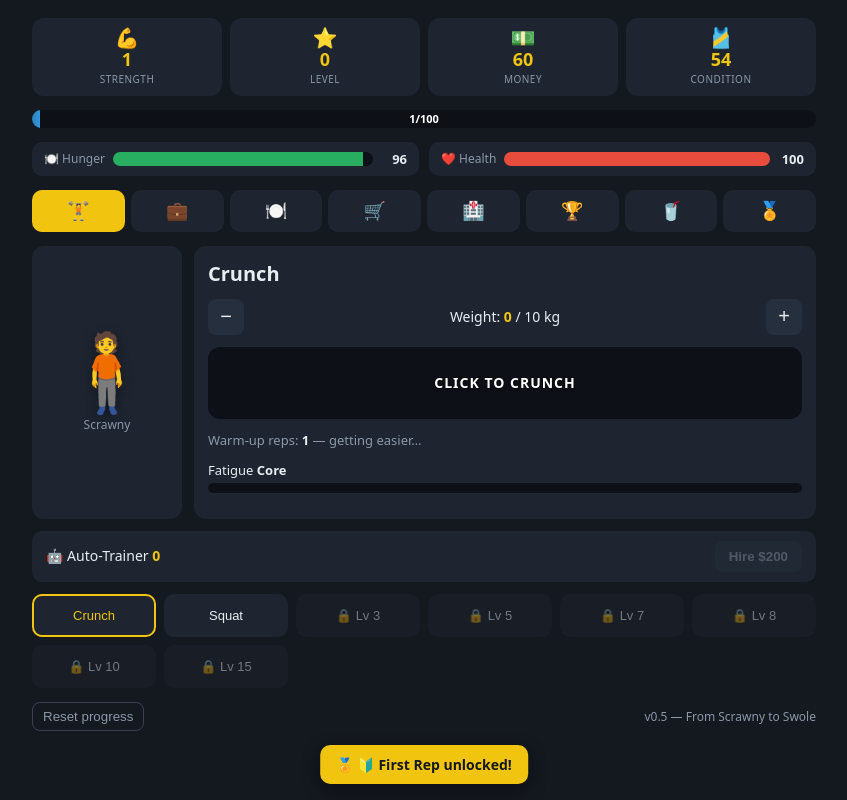
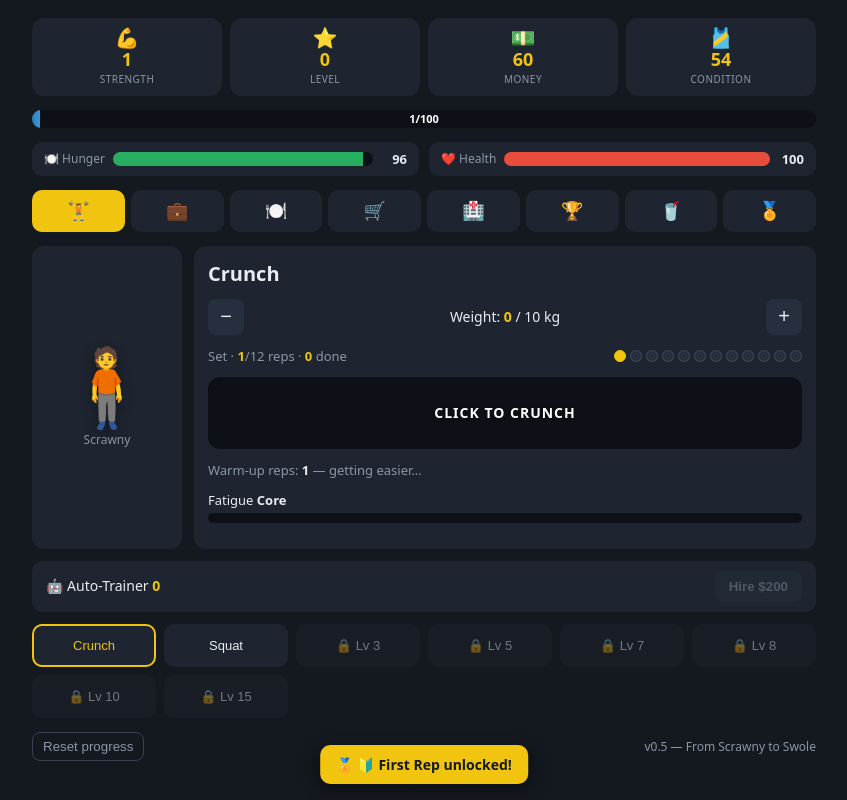
Before and after one commit to Pedroasilva/gym_incremental, a website built with Vite: page index.html in a window 1280 px wide. Both pictures are taken after a click on the button "Do a rep". Shown: the whole page, without its empty margins (216-1063 px from the left). Built offline with nearby package versions, Linux system fonts and the light colour scheme.

Commit message:
feat: sets & rest routine — 12-rep series, forced pause per muscle builds strength + conditioning

```diff
--- a/src/achievements.ts
+++ b/src/achievements.ts
@@ -18,6 +18,8 @@ export const ACHIEVEMENTS: Achievement[] = [
   { id: "firstrep", name: "First Rep", emoji: "🔰", desc: "Complete your first repetition", done: (g) => g.state.totalReps >= 1 },
   { id: "heavy", name: "Heavy Lifter", emoji: "🏋️", desc: "Load 100 kg on a lift", done: (g) => g.selectedWeight() >= 100 },
   { id: "grinder", name: "Grinder", emoji: "🔁", desc: "Do 1,000 total reps", done: (g) => g.state.totalReps >= 1000 },
+  { id: "firstset", name: "First Set", emoji: "✅", desc: "Complete your first full set", done: (g) => g.state.setsCompleted >= 1 },
+  { id: "routine", name: "On a Routine", emoji: "📋", desc: "Complete 100 sets", done: (g) => g.state.setsCompleted >= 100 },
   { id: "rising", name: "Rising Star", emoji: "⭐", desc: "Reach level 10", done: (g) => g.state.level >= 10 },
   { id: "strongman", name: "Strongman", emoji: "💪", desc: "Reach 5,000 strength", done: (g) => g.state.strength >= 5000 },
   { id: "beast", name: "Beast", emoji: "🦍", desc: "Reach 25,000 strength", done: (g) => g.state.strength >= 25000 },
--- a/src/balance.ts
+++ b/src/balance.ts
@@ -7,6 +7,12 @@ export const BALANCE = {
   fatiguePerRepFactor: 0.35, // fatigue per rep = weight * factor
   fatigueMax: 100,
   fatigueRecoverPerSec: 6, // fatigue recovery (idle) per second
+  repsPerSet: 12, // reps that make up one set (série) — like a real routine
+  restSeconds: 20, // forced rest between sets, per muscle (the pause)
+  setStrengthBase: 30, // bonus strength XP per completed set (+ weight scaling)
+  setStrengthWeight: 4, // extra set-bonus XP per kg lifted
+  setConditionGain: 1.5, // conditioning earned per completed set (the routine pays off)
+  setConditionMax: 30, // cap on conditioning earned from doing sets
   healthDrainBase: 0.06, // health lost per rep (overtraining)
   healthDrainWeight: 0.003, // extra health lost per rep, scaled by weight
   xpPerRepFactor: 1.0, // xp per rep = weight * factor * globalMultiplier
--- a/src/game.ts
+++ b/src/game.ts
@@ -19,6 +19,10 @@ export interface State {
   currentExercise: string; // id
   weight: Record<string, number>; // chosen weight per exercise (kg)
   reps: Record<string, number>;
+  setReps: Record<string, number>; // reps done in the current set, per exercise (0..repsPerSet)
+  rest: Record<Muscle, number>; // forced rest remaining per muscle (seconds) between sets
+  setsCompleted: number; // total sets finished (stat / achievements)
+  setCondition: number; // conditioning earned from completing sets (the routine)
   fatigue: Record<Muscle, number>;
   physique: Record<Muscle, number>;
   owned: Record<string, boolean>; // market items owned
@@ -46,6 +50,10 @@ function initialState(): State {
     currentExercise: "crunch",
     weight: {},
     reps: {},
+    setReps: {},
+    rest: { core: 0, legs: 0, chest: 0, arms: 0, back: 0, fullbody: 0 },
+    setsCompleted: 0,
+    setCondition: 0,
     fatigue: { core: 0, legs: 0, chest: 0, arms: 0, back: 0, fullbody: 0 },
     physique: { core: 0, legs: 0, chest: 0, arms: 0, back: 0, fullbody: 0 },
     owned: {},
@@ -86,6 +94,17 @@ export class Game {
   }
   currentReps(ex = this.exercise()): number {
     return this.state.reps[ex.id] ?? 0;
+  }
+  // Reps completed in the current set (série) for this exercise.
+  setReps(ex = this.exercise()): number {
+    return this.state.setReps[ex.id] ?? 0;
+  }
+  // Seconds of forced rest still owed before a muscle can start its next set.
+  restRemaining(muscle = this.exercise().muscle): number {
+    return this.state.rest[muscle] ?? 0;
+  }
+  isResting(ex = this.exercise()): boolean {
+    return this.restRemaining(ex.muscle) > 0;
   }
   xpForNextLevel(): number {
     return Math.floor(BALANCE.levelBase * Math.pow(BALANCE.levelGrowth, this.state.level));
@@ -191,7 +210,8 @@ export class Game {
     const std = Math.sqrt(vals.reduce((a, v) => a + (v - mean) ** 2, 0) / vals.length);
     const symmetry = mean / (mean + std); // 0..1
     const base = 40 + symmetry * 45;
-    const value = base + this.state.dietCondition + this.itemMods().conditionMod - this.sideEffects();
+    const value =
+      base + this.state.setCondition + this.state.dietCondition + this.itemMods().conditionMod - this.sideEffects();
     return Math.max(0, Math.min(100, Math.round(value)));
   }
 
@@ -217,6 +237,7 @@ export class Game {
   push(): boolean {
     const ex = this.exercise();
     if (this.muscleFatigue() >= BALANCE.fatigueMax) return false;
+    if (this.restRemaining(ex.muscle) > 0) return false; // resting between sets
     if (this.state.hunger <= 0) return false; // too hungry to lift
     if (this.state.health <= 0) return false; // too sick to lift
 
@@ -250,6 +271,22 @@ export class Game {
     this.state.hunger = Math.max(0, this.state.hunger - (weight * 0.015 + 0.8));
     // overtraining: each rep wears down health; rest/eat/work lets it recover
     this.state.health = Math.max(0, this.state.health - (BALANCE.healthDrainBase + weight * BALANCE.healthDrainWeight));
+
+    // Sets (séries): every repsPerSet reps completes a set. Finishing a set is
+    // what truly builds the body — it grants a strength bonus, bumps conditioning,
+    // and forces a rest pause on that muscle before the next set can begin.
+    this.state.setReps[ex.id] = this.setReps(ex) + 1;
+    if (this.state.setReps[ex.id] >= BALANCE.repsPerSet) {
+      this.state.setReps[ex.id] = 0;
+      this.state.rest[ex.muscle] = BALANCE.restSeconds;
+      this.state.setsCompleted++;
+      const setXp =
+        (BALANCE.setStrengthBase + weight * BALANCE.setStrengthWeight) *
+        this.globalMultiplier() * mods.xpMult * this.buffMult("xpMult");
+      this.state.strength += setXp;
+      this.state.xp += setXp;
+      this.state.setCondition = Math.min(BALANCE.setConditionMax, this.state.setCondition + BALANCE.setConditionGain);
+    }
 
     while (this.state.xp >= this.xpForNextLevel()) {
       this.state.xp -= this.xpForNextLevel();
@@ -366,7 +403,7 @@ export class Game {
   private autoSwitch(): boolean {
     if (this.state.hunger <= 0 || this.state.health <= 0) return false;
     for (const ex of EXERCISES) {
-      if (this.unlocked(ex) && this.state.fatigue[ex.muscle] < BALANCE.fatigueMax) {
+      if (this.unlocked(ex) && this.state.fatigue[ex.muscle] < BALANCE.fatigueMax && this.state.rest[ex.muscle] <= 0) {
         if (ex.id !== this.state.currentExercise) this.selectExercise(ex.id);
         return true;
       }
@@ -379,6 +416,8 @@ export class Game {
       const active = this.exercise().muscle === m;
       const rate = active ? BALANCE.fatigueRecoverPerSec * 0.4 : BALANCE.fatigueRecoverPerSec;
       this.state.fatigue[m] = Math.max(0, this.state.fatigue[m] - rate * dt);
+      // count down the forced rest between sets for each muscle
+      if (this.state.rest[m] > 0) this.state.rest[m] = Math.max(0, this.state.rest[m] - dt);
     }
     for (const ex of EXERCISES) {
       if (ex.id !== this.state.currentExercise && (this.state.reps[ex.id] ?? 0) > 0) {
@@ -425,7 +464,8 @@ export class Game {
       let guard = 0;
       while (this.autoAcc >= 1 && guard++ < 300) {
         this.autoAcc -= 1;
-        if (this.muscleFatigue() >= BALANCE.fatigueMax && !this.autoSwitch()) break;
+        // exhausted or resting between sets → switch to a fresh muscle, or stop
+        if ((this.muscleFatigue() >= BALANCE.fatigueMax || this.restRemaining() > 0) && !this.autoSwitch()) break;
         if (this.state.hunger <= 0 || this.state.health <= 0) break;
         this.push(); // may partial-charge or complete a rep; state handled inside
       }
--- a/src/main.ts
+++ b/src/main.ts
@@ -55,6 +55,10 @@ app.innerHTML = `
           <button id="weightDown">−</button>
           <span>Weight: <b id="weightval">0</b> / <span id="weightmax">0</span> kg</span>
           <button id="weightUp">+</button>
+        </div>
+        <div class="settrack">
+          <span class="setlbl">Set · <b id="setreps">0</b>/<span id="setper">12</span> reps · <b id="setsdone">0</b> done</span>
+          <div id="setdots" class="setdots"></div>
         </div>
         <button id="bar" class="bar" aria-label="Do a rep">
           <span id="effort" class="effort"></span>
@@ -230,8 +234,14 @@ barEl.addEventListener("click", (e) => {
   // Only real mouse/touch clicks count. Keyboard-triggered clicks (Enter/Space)
   // have detail === 0 — ignore them so the rep button can't be auto-fired.
   if ((e as MouseEvent).detail === 0) return;
+  const setsBefore = game.state.setsCompleted;
   if (game.push()) {
+    if (game.state.setsCompleted > setsBefore) {
+      floatText("SET ✅");
+      toast(`✅ Set done! Rest ${BALANCE.restSeconds}s before the next series.`);
+    } else {
       floatText(`+${Math.max(1, Math.round(game.selectedWeight() * game.globalMultiplier()))} 💪`);
+    }
   }
 });
 // Block keyboard activation entirely (no holding Enter to spam reps).
@@ -580,6 +590,26 @@ function render(now: number) {
   fill.style.background = `hsl(${ease * 130}, 80%, 50%)`;
 
   $("warmup").textContent = String(Math.floor(game.currentReps()));
+
+  // Sets (séries) tracker
+  const setReps = game.setReps();
+  const restLeft = game.restRemaining();
+  const resting = restLeft > 0;
+  $("setper").textContent = String(BALANCE.repsPerSet);
+  $("setreps").textContent = String(setReps);
+  $("setsdone").textContent = String(game.state.setsCompleted);
+  const dots = $("setdots");
+  if (dots.childElementCount !== BALANCE.repsPerSet) {
+    dots.innerHTML = Array.from({ length: BALANCE.repsPerSet }, () => `<span class="dot"></span>`).join("");
+  }
+  dots.querySelectorAll<HTMLElement>(".dot").forEach((d, i) => d.classList.toggle("on", i < setReps));
+  if (resting) {
+    // show the rest as a filling bar so the pause is visible
+    const eff = $<HTMLElement>("effort");
+    eff.style.width = (1 - restLeft / BALANCE.restSeconds) * 100 + "%";
+    eff.style.background = "#2980b9";
+  }
+
   const exhausted = game.muscleFatigue() >= BALANCE.fatigueMax;
   const starving = game.state.hunger <= 0;
   const sick = game.state.health <= 0;
@@ -587,6 +617,8 @@ function render(now: number) {
     ? "too sick — go to the hospital!"
     : starving
       ? "too hungry — eat something!"
+      : resting
+        ? `resting between sets — ${Math.ceil(restLeft)}s (builds strength & conditioning)`
         : exhausted
           ? "muscle exhausted — rest or switch!"
           : game.state.health < 25
@@ -600,10 +632,13 @@ function render(now: number) {
     ? "HOSPITAL 🏥"
     : starving
       ? "EAT 🍽️"
+      : resting
+        ? `RESTING ${Math.ceil(restLeft)}s 😮‍💨`
         : exhausted
           ? "REST 😮‍💨"
           : `CLICK TO ${ex.name.toUpperCase()}`;
   $("bar").classList.toggle("exhausted", exhausted || starving || sick);
+  $("bar").classList.toggle("resting", resting);
 
   $("fatname").textContent = ex.muscle;
   const fat = game.muscleFatigue();
--- a/src/style.css
+++ b/src/style.css
@@ -143,6 +143,31 @@ body {
 .weight button:active { transform: scale(0.92); }
 .weight b { color: var(--accent); }
 
+/* ---- Sets (séries) tracker ---- */
+.settrack {
+  display: flex;
+  align-items: center;
+  justify-content: space-between;
+  gap: 10px;
+  font-size: 13px;
+  color: var(--muted);
+}
+.settrack b { color: var(--accent); }
+.setdots {
+  display: flex;
+  gap: 4px;
+  flex-wrap: wrap;
+}
+.setdots .dot {
+  width: 12px;
+  height: 12px;
+  border-radius: 50%;
+  background: var(--panel2);
+  border: 1px solid rgba(255, 255, 255, 0.12);
+  transition: background 0.1s linear;
+}
+.setdots .dot.on { background: var(--accent); border-color: var(--accent); }
+
 /* ---- Effort bar ---- */
 .bar {
   position: relative;
@@ -156,6 +181,8 @@ body {
 }
 .bar:active { transform: scale(0.99); }
 .bar.exhausted { opacity: 0.6; cursor: not-allowed; }
+.bar.resting { opacity: 0.7; cursor: not-allowed; }
+.bar.resting .effort { background: #2980b9; }
 .effort {
   position: absolute;
   left: 0;
```
Lines whose indentation alone changed are shown as unchanged.
